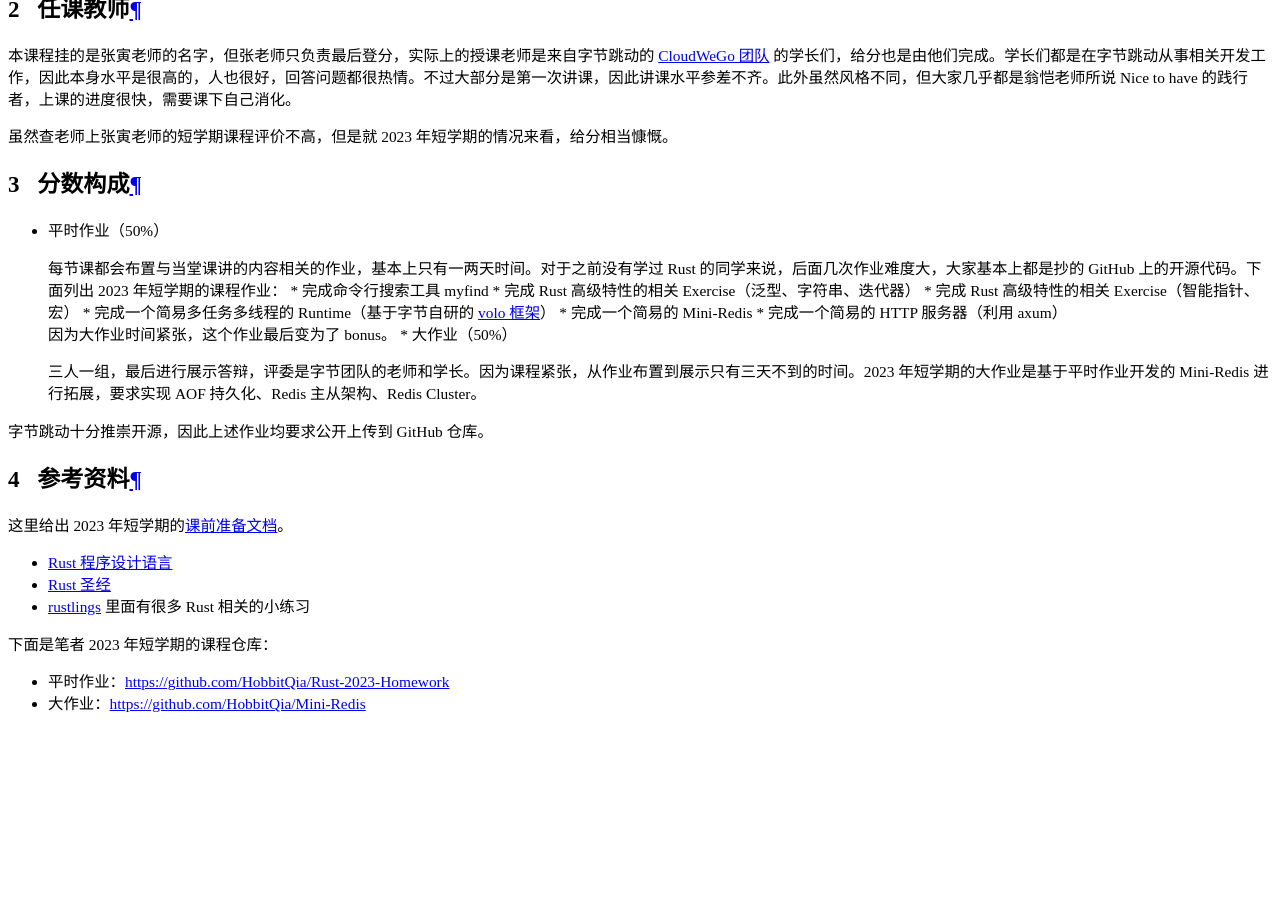
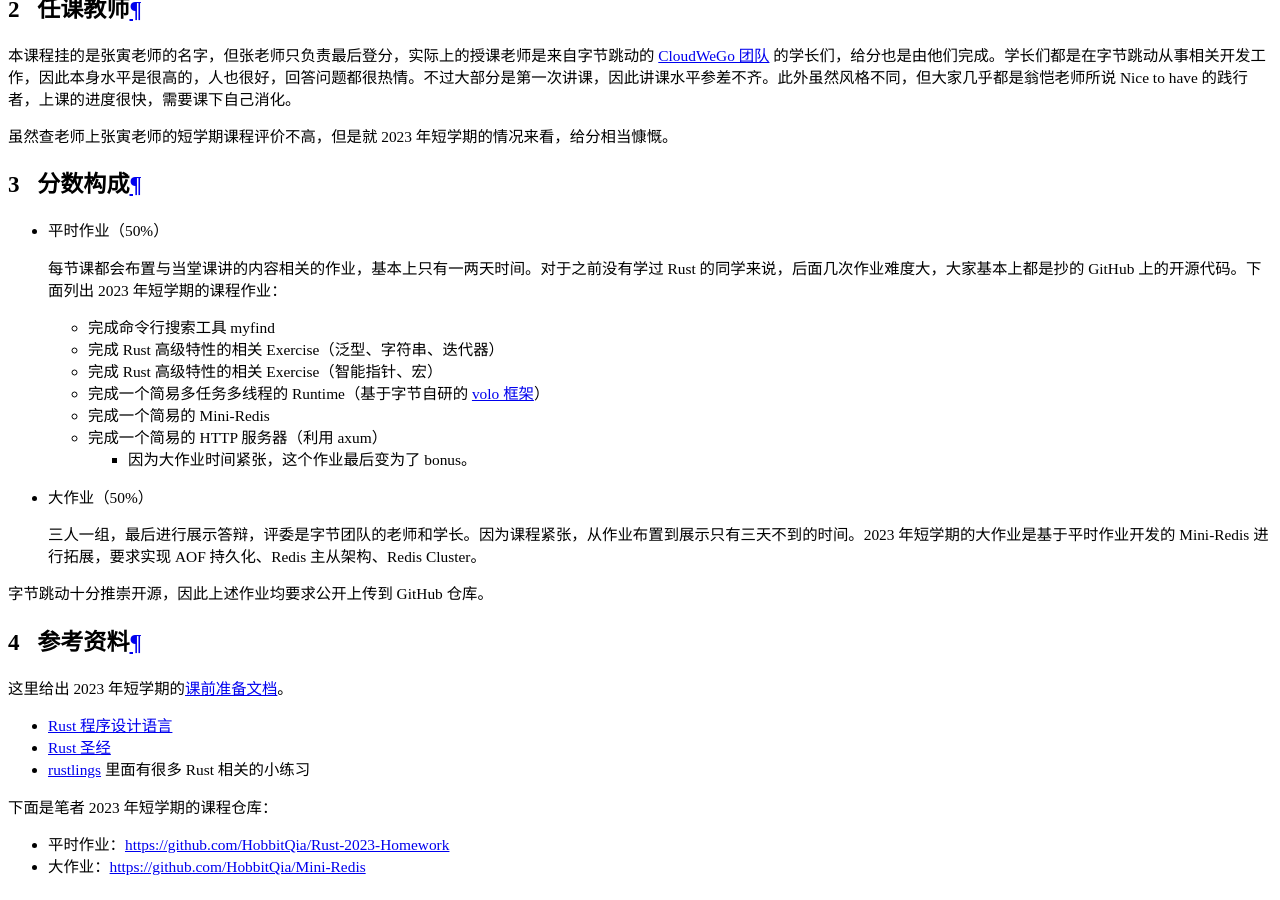
Before and after one commit to ZJU-Turing/TuringCourses, an MkDocs documentation site: the page built from docs/short_term/rust/index.md, in a window 1280 px wide and 900 px high, scrolled down 18265 px. Built offline with MkDocs 1.6.1 and Material for MkDocs 9.7.7, drawn with Linux system fonts in a browser that asks for light colours; comment, search, counter and statistics services are not loaded.

```diff
--- a/docs/short_term/rust/index.md
+++ b/docs/short_term/rust/index.md
@@ -36,13 +36,15 @@ abbrs:
 * 平时作业（50%）
 
     每节课都会布置与当堂课讲的内容相关的作业，基本上只有一两天时间。对于之前没有学过 Rust 的同学来说，后面几次作业难度大，大家基本上都是抄的 GitHub 上的开源代码。下面列出 2023 年短学期的课程作业：
+
     * 完成命令行搜索工具 myfind
     * 完成 Rust 高级特性的相关 Exercise（泛型、字符串、迭代器）
     * 完成 Rust 高级特性的相关 Exercise（智能指针、宏）
     * 完成一个简易多任务多线程的 Runtime（基于字节自研的 [volo 框架](https://github.com/cloudwego/volo)）
     * 完成一个简易的 Mini-Redis
     * 完成一个简易的 HTTP 服务器（利用 axum）
-    因为大作业时间紧张，这个作业最后变为了 bonus。
+        * 因为大作业时间紧张，这个作业最后变为了 bonus。
+
 * 大作业（50%）
 
     三人一组，最后进行展示答辩，评委是字节团队的老师和学长。因为课程紧张，从作业布置到展示只有三天不到的时间。2023 年短学期的大作业是基于平时作业开发的 Mini-Redis 进行拓展，要求实现 AOF 持久化、Redis 主从架构、Redis Cluster。
```
